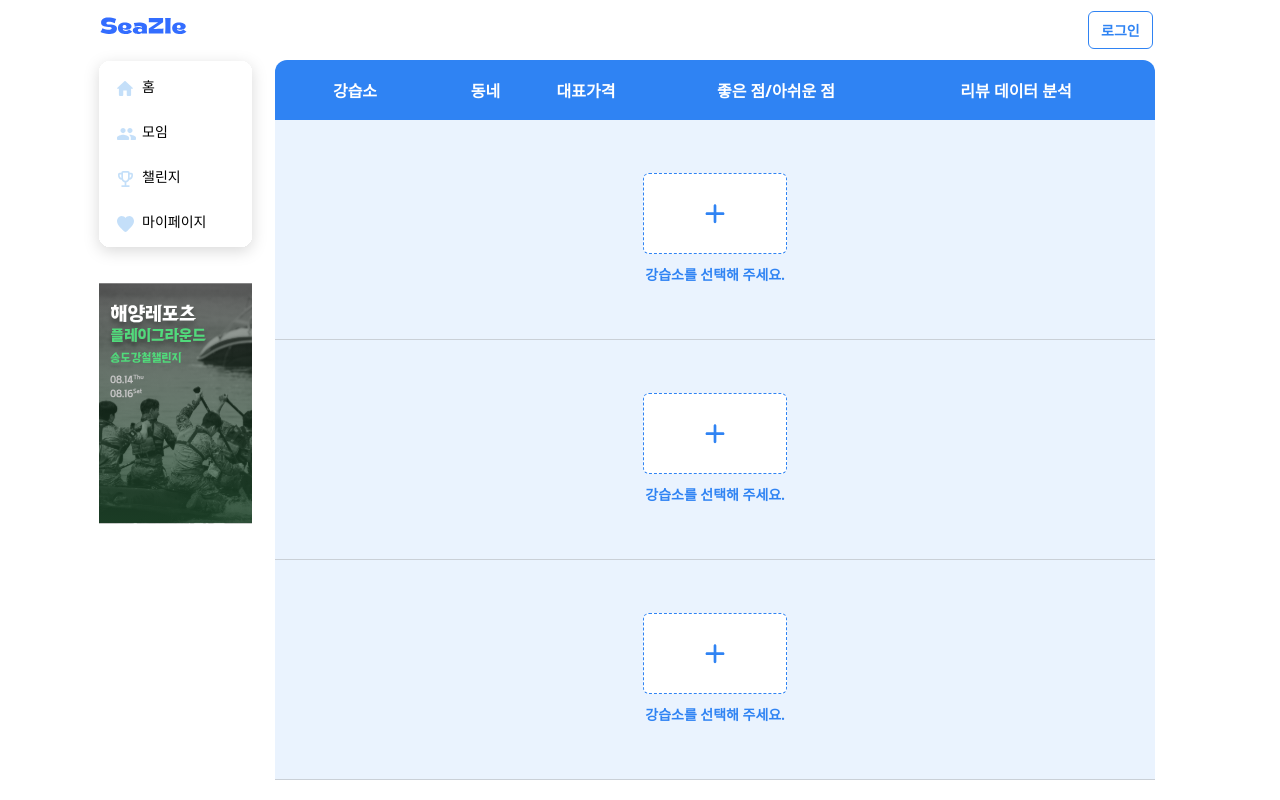
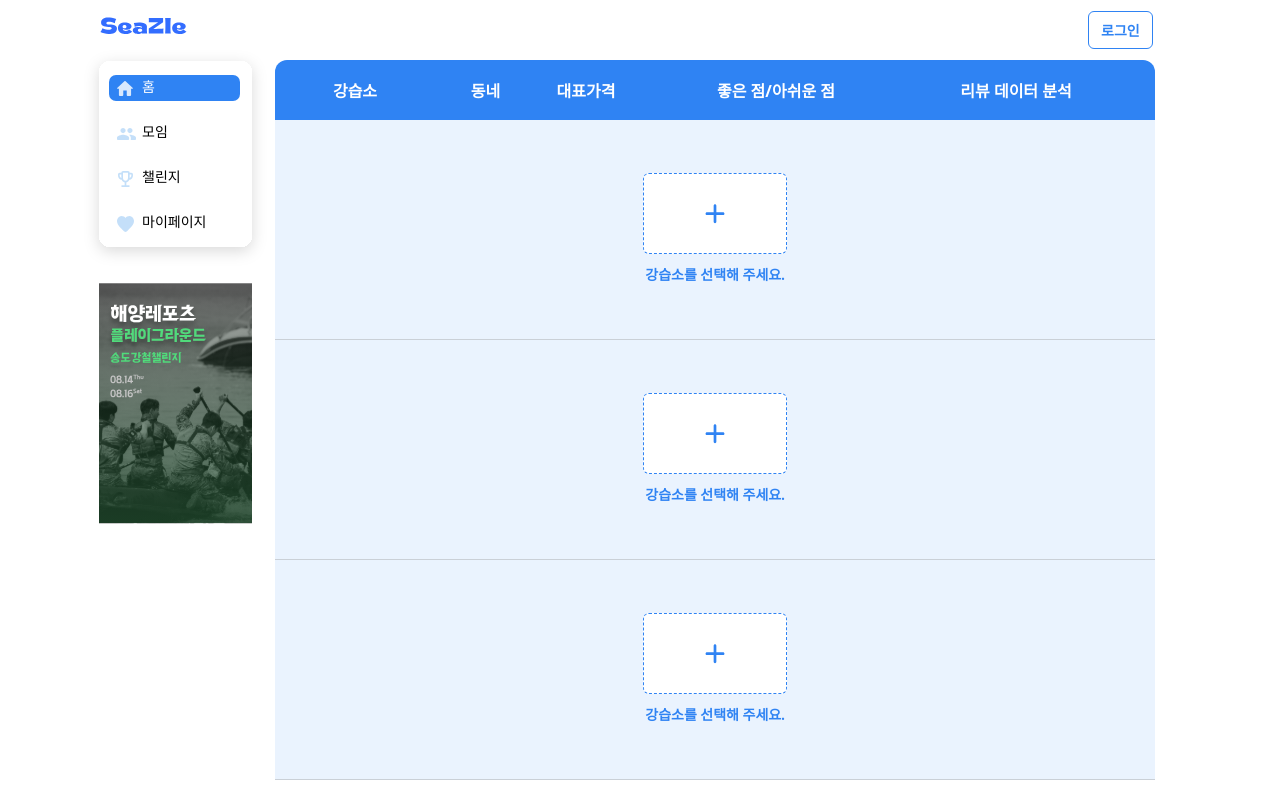
Before and after one commit to LikeLionHGU/Pominit_Front, a React (Create React App) app: page /compare in a window 1280 px wide. Built offline with nearby package versions, Linux system fonts and the light colour scheme; a web font is replaced by a local one.

Commit message:
사이드바

```diff
--- a/src/common/Sidebar.js
+++ b/src/common/Sidebar.js
@@ -108,7 +108,9 @@ export default function Sidebar() {
   const { pathname } = useLocation();
 
     const ACTIVE_INDEX = useMemo(() => {
-        if (pathname === "/") return 0;                 // 홈
+        if (pathname === "/") return 0;
+        if (pathname === "/compare") return 0;
+        if (pathname === "/" || pathname.startsWith("/detail")) return 0;
         if (pathname.startsWith("/gather")) return 1;   // 모임
         // 필요 시 다른 탭도 추가
         return -1;
```
